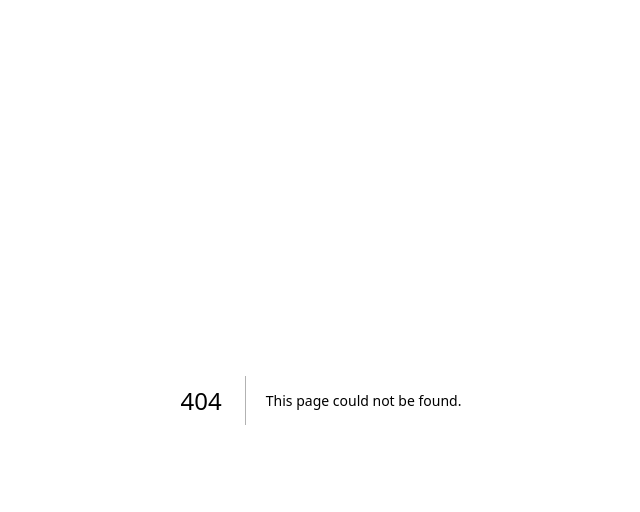
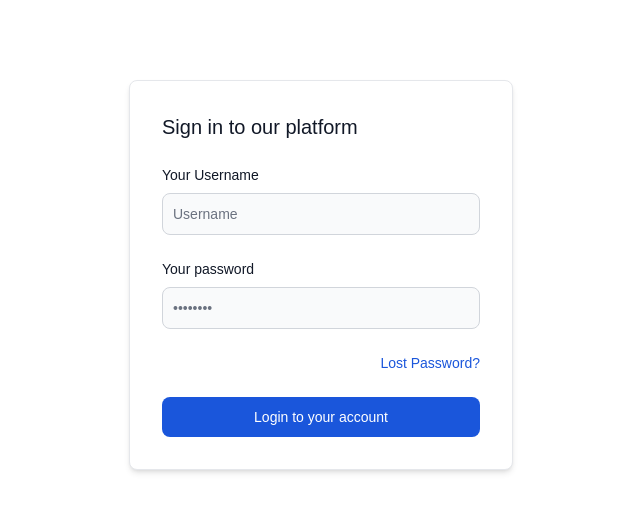
Before and after one commit to Rachmanullah/sistem-presensi-facerecognition, a Next.js app in the folder frontend/: page /login in a window 1280 px wide. Before the commit this address had no page. Shown: the top 512 px of the page, without its empty margins (319-959 px from the left). Built offline with nearby package versions, Linux system fonts and the light colour scheme.

Commit message:
add authentication + middleware

```diff
--- a/frontend/package.json
+++ b/frontend/package.json
@@ -25,6 +25,7 @@
     "formidable": "^3.5.2",
     "framer-motion": "^12.0.6",
     "jose": "^5.9.6",
+    "js-cookie": "^3.0.5",
     "jsonwebtoken": "^9.0.2",
     "next": "15.1.6",
     "react": "^19.0.0",
--- /dev/null
+++ b/frontend/src/app/(masterPages)/login/page.js
@@ -0,0 +1,82 @@
+'use client'
+
+import useForm from "@/app/hooks/useForm"
+import apiClient from "@/app/lib/apiClient";
+import { useState } from "react"
+import Swal from "sweetalert2";
+import { useRouter } from 'next/navigation';
+import { ROUTES } from "@/app/shared/routes/routes";
+import { CircularProgress } from "@/app/shared/components";
+import { useAuth } from "@/app/context/AuthContext";
+
+export default function LoginPage() {
+    const [isLoading, setIsLoading] = useState(false);
+    const [error, setError] = useState(null);
+    const router = useRouter();
+    const { login } = useAuth()
+    const { formData, handleInputChange, resetForm, setFormData } = useForm({
+        username: '',
+        password: '',
+    })
+
+    const handleSubmit = async (e) => {
+        e.preventDefault();
+        setIsLoading(true);
+        try {
+            const response = await apiClient.post('/auth', formData);
+            console.log(response);
+            login(response.data.data);
+            setIsLoading(false);
+            Swal.fire({
+                title: 'Success!',
+                text: response.data.message,
+                icon: 'success',
+                showConfirmButton: false,
+                timer: 500
+            });
+            resetForm();
+            router.push(ROUTES.dashboard);
+        } catch (error) {
+            setIsLoading(false);
+            console.log(error);
+            if (error.response && error.response.data.code === 400) {
+                setError(error.response.data.message);
+            } else {
+                Swal.fire({
+                    title: 'Error!',
+                    text: error.response.data.message,
+                    icon: 'error',
+                    showConfirmButton: false,
+                    timer: 500
+                });
+            }
+        }
+    };
+
+    return (
+        <div className="flex justify-center items-center">
+            <div className="w-full max-w-sm p-4 bg-white border border-gray-200 rounded-lg shadow-md shadow-black sm:p-6 md:p-8 dark:bg-gray-800 dark:border-gray-700">
+                <form className="space-y-6">
+                    <h5 className="text-xl font-medium text-gray-900 dark:text-white">Sign in to our platform</h5>
+                    <div>
+                        <label htmlFor="username" className="block mb-2 text-sm font-medium text-gray-900 dark:text-white">Your Username</label>
+                        <input value={formData.username} onChange={handleInputChange} type="text" name="username" id="username" autoComplete="off" className="bg-gray-50 border border-gray-300 text-gray-900 text-sm rounded-lg focus:ring-blue-500 focus:border-blue-500 block w-full p-2.5 dark:bg-gray-600 dark:border-gray-500 dark:placeholder-gray-400 dark:text-white" placeholder="Username" required />
+                        {error?.username && <p className="text-red-500 text-sm mt-1">{error?.username}</p>}
+
+                    </div>
+                    <div>
+                        <label htmlFor="password" className="block mb-2 text-sm font-medium text-gray-900 dark:text-white">Your password</label>
+                        <input value={formData.password} onChange={handleInputChange} type="password" name="password" id="password" placeholder="••••••••" className="bg-gray-50 border border-gray-300 text-gray-900 text-sm rounded-lg focus:ring-blue-500 focus:border-blue-500 block w-full p-2.5 dark:bg-gray-600 dark:border-gray-500 dark:placeholder-gray-400 dark:text-white" required />
+                        {error?.password && <p className="text-red-500 text-sm mt-1">{error?.password}</p>}
+                    </div>
+                    <div className="flex items-start">
+                        <a href="#" className="ms-auto text-sm text-blue-700 hover:underline dark:text-blue-500">Lost Password?</a>
+                    </div>
+                    <button type="submit" onClick={handleSubmit} className="w-full text-white bg-blue-700 hover:bg-blue-800 focus:ring-4 focus:outline-none focus:ring-blue-300 font-medium rounded-lg text-sm px-5 py-2.5 text-center dark:bg-blue-600 dark:hover:bg-blue-700 dark:focus:ring-blue-800">
+                        {isLoading ? <CircularProgress /> : 'Login to your account'}
+                    </button>
+                </form>
+            </div>
+        </div>
+    )
+}
--- a/frontend/src/app/context/AuthContext.js
+++ b/frontend/src/app/context/AuthContext.js
@@ -7,7 +7,7 @@ import { createSession } from '../lib/sessionService';
 const AuthContext = createContext();
 
 export const AuthProvider = ({ children }) => {
-    const [user, setUser] = useState({ username: 'Guest', role: 'Admin' });
+    const [user, setUser] = useState({ username: 'Guest', role: 'Unknown' });
 
     useEffect(() => {
         const token = document.cookie
@@ -20,7 +20,7 @@ export const AuthProvider = ({ children }) => {
                 const decoded = decodeJwt(token);
                 setUser({
                     username: decoded.username || 'Guest',
-                    role: decoded.role || 'Admin',
+                    role: decoded.role || 'Unknown',
                 });
             } catch (error) {
                 console.error('Failed to decode token:', error.message);
@@ -31,6 +31,7 @@ export const AuthProvider = ({ children }) => {
     const login = async (userData) => {
         await createSession(userData);
         setUser({
+            id: userData.id,
             username: userData.username,
             role: userData.role,
         });
--- a/frontend/src/app/shared/components/navbar/navbar.js
+++ b/frontend/src/app/shared/components/navbar/navbar.js
@@ -6,6 +6,7 @@ import apiClient from "@/app/lib/apiClient";
 import { useAuth } from "@/app/context/AuthContext";
 import { useState, useEffect } from 'react';
 import Image from "next/image";
+import Cookies from "js-cookie";
 
 export default function Navbar() {
     const router = useRouter();
@@ -25,8 +26,11 @@ export default function Navbar() {
 
     const handleLogout = async () => {
         try {
-            const response = await apiClient.get('/auth/logout');
-            response.status && router.push(ROUTES.login);
+            const response = await apiClient.get(`/auth/logout/${id}`);
+            if (response) {
+                Cookies.remove("user_session");
+                router.push(ROUTES.login);
+            }
         } catch (error) {
             console.log(error);
         }
```
Also changed, not shown: frontend/src/middleware.js (added, +91 -0 lines), 1 other file (tests, documents, lock files or other folders).
